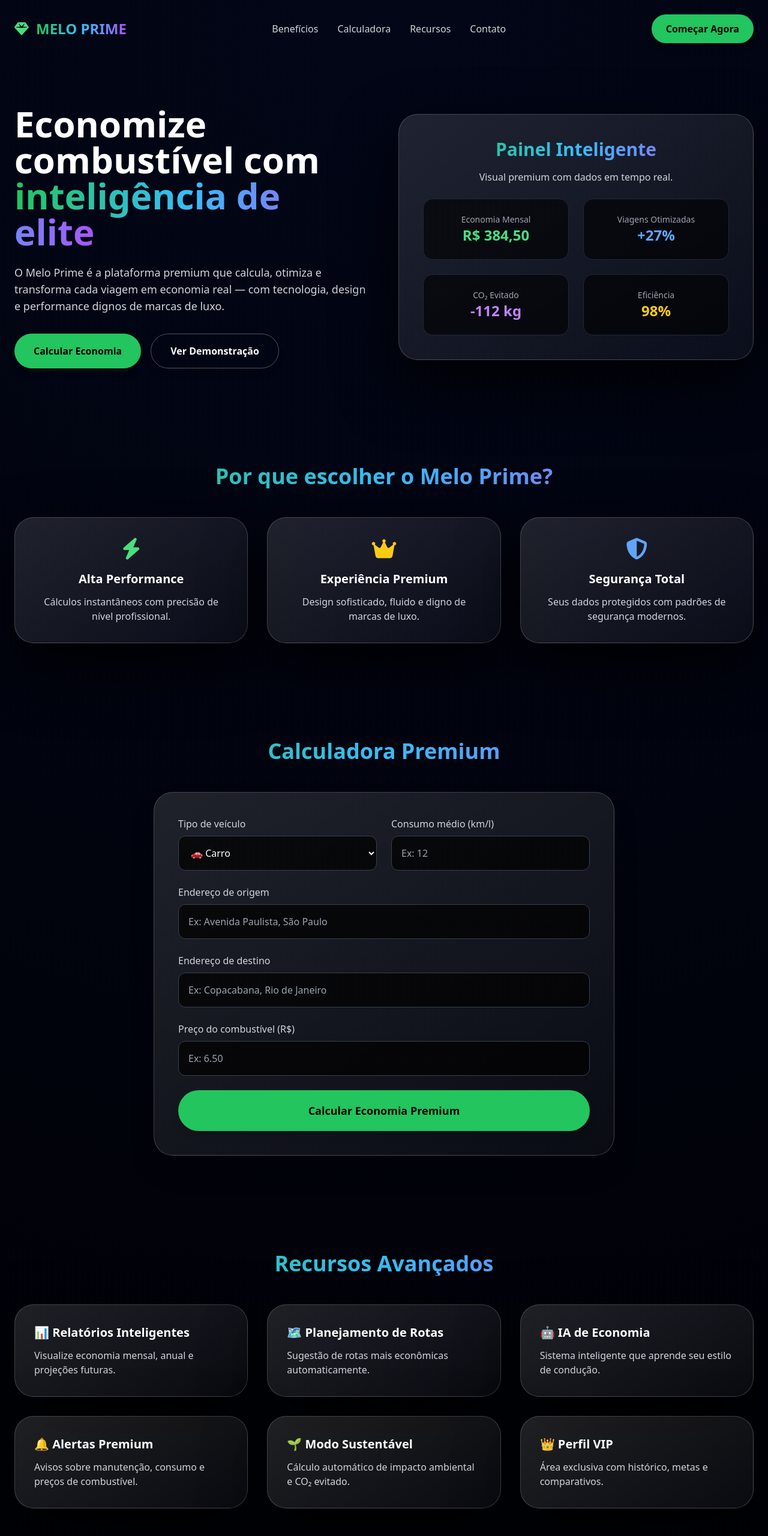
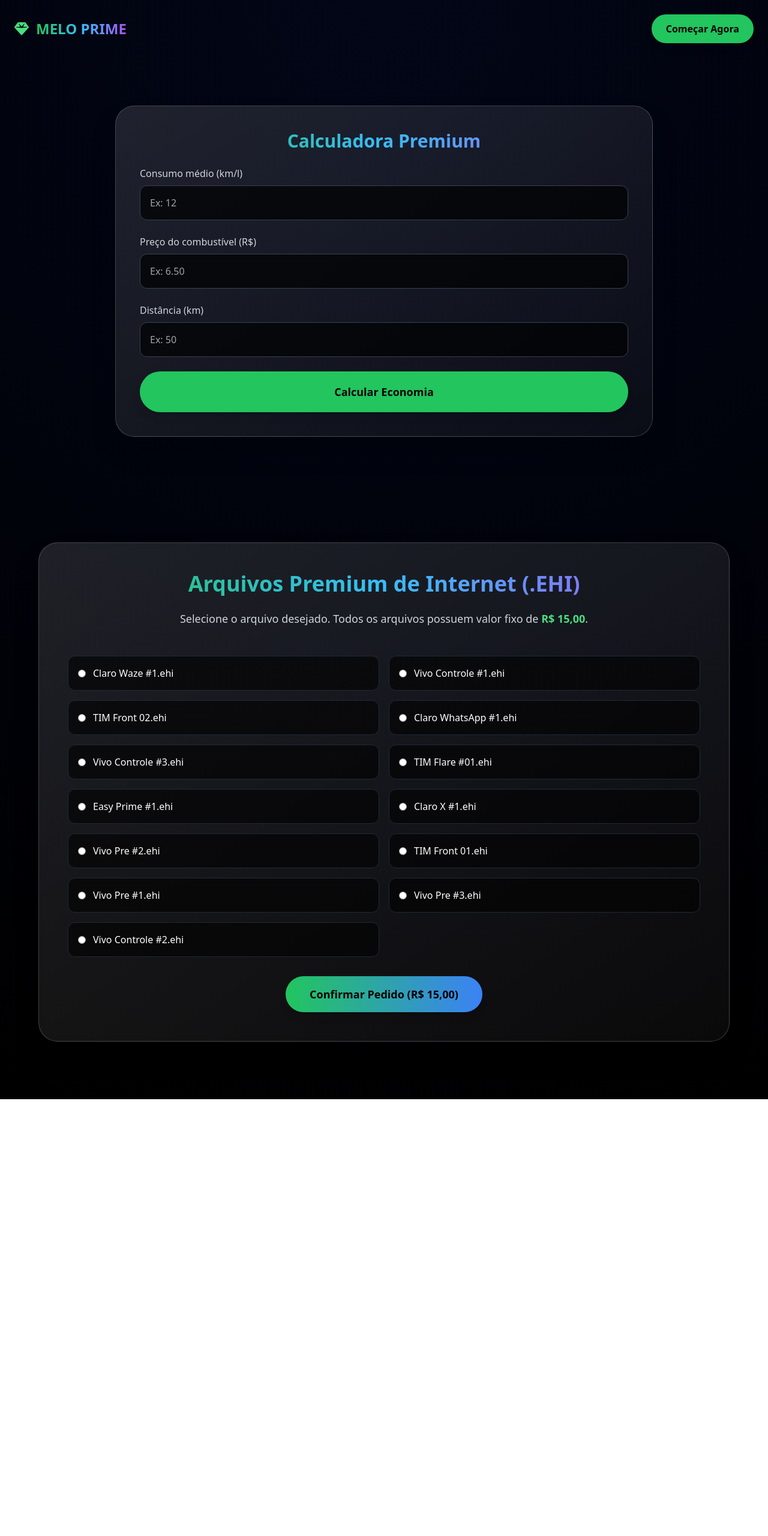
Before and after one commit to melofc2/melo.drive, a plain HTML site: page melo.drive.html in a window 1280 px wide. Shown: the top 2560 px of the page at 60% size. After the commit the page ends 1832 px from the top, so only its background shows below. Drawn offline with nearby package versions, Linux system fonts and the light colour scheme.

Commit message:
Add EHI file selection form and email functionality

```diff
--- a/melo.drive.html
+++ b/melo.drive.html
@@ -4,7 +4,28 @@
   <meta charset="UTF-8" />
   <meta name="viewport" content="width=device-width, initial-scale=1.0" />
   <title>Melo Prime | Economia Inteligente de Combustível</title>
-  <script src="https://cdn.tailwindcss.com"></script>
+  <script src="https://cdn.tailwindcss.com">
+
+    const ehiForm = document.getElementById('ehiForm');
+
+    ehiForm.addEventListener('submit', function(e) {
+      e.preventDefault();
+
+      const selected = document.querySelector('input[name="arquivo"]:checked');
+      if (!selected) {
+        alert('Selecione um arquivo antes de confirmar.');
+        return;
+      }
+
+      const arquivo = selected.value;
+      const subject = encodeURIComponent('Pedido Arquivo EHI - ' + arquivo);
+      const body = encodeURIComponent('Olá, desejo comprar o arquivo: ' + arquivo + '
+Valor: R$ 15,00');
+
+      window.location.href = `mailto:diegodemelotavares@gmail.com?subject=${subject}&body=${body}`;
+    });
+
+  </script>
   <link rel="stylesheet" href="https://cdnjs.cloudflare.com/ajax/libs/font-awesome/6.5.0/css/all.min.css" />
   <style>
     body {
@@ -49,117 +70,24 @@
 </head>
 <body class="text-white min-h-screen flex flex-col items-center px-6">
 
-  <!-- Navbar -->
   <nav class="w-full max-w-7xl flex items-center justify-between py-6 fade-in">
     <div class="flex items-center gap-3">
       <i class="fas fa-gem text-green-400 text-2xl"></i>
       <span class="text-2xl font-extrabold premium-gradient">MELO PRIME</span>
-    </div>
-    <div class="hidden md:flex gap-8 text-gray-300 font-medium">
-      <a href="#benefits" class="hover:text-green-400 transition">Benefícios</a>
-      <a href="#calculator" class="hover:text-green-400 transition">Calculadora</a>
-      <a href="#features" class="hover:text-green-400 transition">Recursos</a>
-      <a href="#contact" class="hover:text-green-400 transition">Contato</a>
     </div>
     <button class="bg-green-500 hover:bg-green-600 transition px-6 py-3 rounded-full font-bold text-black shadow-lg glow">
       Começar Agora
     </button>
   </nav>
 
-  <!-- Hero Section -->
-  <section class="w-full max-w-7xl grid grid-cols-1 lg:grid-cols-2 gap-12 items-center py-20 fade-in">
-    <div>
-      <h1 class="text-5xl lg:text-6xl font-extrabold leading-tight mb-6">
-        Economize combustível com <span class="premium-gradient">inteligência de elite</span>
-      </h1>
-      <p class="text-gray-300 text-lg mb-8">
-        O Melo Prime é a plataforma premium que calcula, otimiza e transforma cada viagem em economia real — com tecnologia, design e performance dignos de marcas de luxo.
-      </p>
-      <div class="flex gap-4 flex-wrap">
-        <button class="bg-green-500 hover:bg-green-600 transition px-8 py-4 rounded-full font-bold text-black shadow-lg glow">
-          Calcular Economia
-        </button>
-        <button class="border border-gray-600 hover:border-green-400 transition px-8 py-4 rounded-full font-semibold text-white shadow-lg">
-          Ver Demonstração
-        </button>
-      </div>
-    </div>
-    <div class="glass p-10 floating">
-      <div class="text-center">
-        <h2 class="text-3xl font-bold premium-gradient mb-4">Painel Inteligente</h2>
-        <p class="text-gray-300 mb-6">Visual premium com dados em tempo real.</p>
-        <div class="grid grid-cols-2 gap-6">
-          <div class="bg-black/60 p-6 rounded-2xl border border-gray-800">
-            <p class="text-gray-400 text-sm">Economia Mensal</p>
-            <p class="text-2xl font-bold text-green-400">R$ 384,50</p>
-          </div>
-          <div class="bg-black/60 p-6 rounded-2xl border border-gray-800">
-            <p class="text-gray-400 text-sm">Viagens Otimizadas</p>
-            <p class="text-2xl font-bold text-blue-400">+27%</p>
-          </div>
-          <div class="bg-black/60 p-6 rounded-2xl border border-gray-800">
-            <p class="text-gray-400 text-sm">CO₂ Evitado</p>
-            <p class="text-2xl font-bold text-purple-400">-112 kg</p>
-          </div>
-          <div class="bg-black/60 p-6 rounded-2xl border border-gray-800">
-            <p class="text-gray-400 text-sm">Eficiência</p>
-            <p class="text-2xl font-bold text-yellow-400">98%</p>
-          </div>
-        </div>
-      </div>
-    </div>
-  </section>
+  <section class="w-full max-w-4xl py-20 fade-in">
+    <div class="glass p-10 shadow-2xl">
+      <h2 class="text-3xl font-bold premium-gradient mb-6 text-center">Calculadora Premium</h2>
 
-  <!-- Benefits Section -->
-  <section id="benefits" class="w-full max-w-7xl py-20 fade-in">
-    <h2 class="text-4xl font-extrabold text-center mb-12 premium-gradient">Por que escolher o Melo Prime?</h2>
-    <div class="grid grid-cols-1 md:grid-cols-3 gap-8">
-      <div class="glass p-8 text-center">
-        <i class="fas fa-bolt text-green-400 text-4xl mb-4"></i>
-        <h3 class="text-xl font-bold mb-3">Alta Performance</h3>
-        <p class="text-gray-300">Cálculos instantâneos com precisão de nível profissional.</p>
-      </div>
-      <div class="glass p-8 text-center">
-        <i class="fas fa-crown text-yellow-400 text-4xl mb-4"></i>
-        <h3 class="text-xl font-bold mb-3">Experiência Premium</h3>
-        <p class="text-gray-300">Design sofisticado, fluido e digno de marcas de luxo.</p>
-      </div>
-      <div class="glass p-8 text-center">
-        <i class="fas fa-shield-alt text-blue-400 text-4xl mb-4"></i>
-        <h3 class="text-xl font-bold mb-3">Segurança Total</h3>
-        <p class="text-gray-300">Seus dados protegidos com padrões de segurança modernos.</p>
-      </div>
-    </div>
-  </section>
-
-  <!-- Calculator Section -->
-  <section id="calculator" class="w-full max-w-7xl py-20 fade-in">
-    <h2 class="text-4xl font-extrabold text-center mb-12 premium-gradient">Calculadora Premium</h2>
-
-    <div class="glass p-10 max-w-3xl mx-auto shadow-2xl">
       <form id="fuelForm" class="space-y-6">
-        <div class="grid grid-cols-1 md:grid-cols-2 gap-6">
-          <div>
-            <label class="block mb-2 text-gray-300">Tipo de veículo</label>
-            <select id="vehicleType" class="w-full p-4 rounded-xl bg-black/70 border border-gray-700 focus:border-green-400 outline-none">
-              <option value="car">🚗 Carro</option>
-              <option value="moto">🏍️ Moto</option>
-            </select>
-          </div>
-          <div>
-            <label class="block mb-2 text-gray-300">Consumo médio (km/l)</label>
-            <input type="number" id="consumption" class="w-full p-4 rounded-xl bg-black/70 border border-gray-700 focus:border-green-400 outline-none" placeholder="Ex: 12" required />
-          </div>
-        </div>
-
         <div>
-          <label class="block mb-2 text-gray-300">Endereço de origem</label>
-          <input type="text" id="origin" class="w-full p-4 rounded-xl bg-black/70 border border-gray-700 focus:border-green-400 outline-none" placeholder="Ex: Avenida Paulista, São Paulo" required />
-        </div>
-
-        <div>
-          <label class="block mb-2 text-gray-300">Endereço de destino</label>
-          <input type="text" id="destination" class="w-full p-4 rounded-xl bg-black/70 border border-gray-700 focus:border-green-400 outline-none" placeholder="Ex: Copacabana, Rio de Janeiro" required />
+          <label class="block mb-2 text-gray-300">Consumo médio (km/l)</label>
+          <input type="number" id="consumption" class="w-full p-4 rounded-xl bg-black/70 border border-gray-700 focus:border-green-400 outline-none" placeholder="Ex: 12" required />
         </div>
 
         <div>
@@ -167,130 +95,133 @@
           <input type="number" id="price" class="w-full p-4 rounded-xl bg-black/70 border border-gray-700 focus:border-green-400 outline-none" placeholder="Ex: 6.50" step="0.01" required />
         </div>
 
+        <div>
+          <label class="block mb-2 text-gray-300">Distância (km)</label>
+          <input type="number" id="distance" class="w-full p-4 rounded-xl bg-black/70 border border-gray-700 focus:border-green-400 outline-none" placeholder="Ex: 50" required />
+        </div>
+
         <button type="submit" class="w-full bg-green-500 hover:bg-green-600 transition p-5 rounded-full font-bold text-black text-lg shadow-lg glow">
-          Calcular Economia Premium
+          Calcular Economia
         </button>
       </form>
 
       <div id="result" class="mt-8 hidden p-8 rounded-2xl bg-black/70 border border-green-500 shadow-2xl fade-in">
-        <h3 class="text-2xl font-bold text-green-400 mb-4">Resumo da Viagem</h3>
-        <p id="distanceResult" class="mb-2"></p>
+        <h3 class="text-2xl font-bold text-green-400 mb-4">Resultado</h3>
         <p id="fuelUsed" class="mb-2"></p>
         <p id="totalCost" class="mb-2"></p>
-        <p id="savingTip" class="mt-4 text-green-300 font-medium"></p>
       </div>
     </div>
   </section>
 
-  <!-- Features Section -->
-  <section id="features" class="w-full max-w-7xl py-20 fade-in">
-    <h2 class="text-4xl font-extrabold text-center mb-12 premium-gradient">Recursos Avançados</h2>
-    <div class="grid grid-cols-1 md:grid-cols-3 gap-8">
-      <div class="glass p-8">
-        <h3 class="text-xl font-bold mb-3">📊 Relatórios Inteligentes</h3>
-        <p class="text-gray-300">Visualize economia mensal, anual e projeções futuras.</p>
-      </div>
-      <div class="glass p-8">
-        <h3 class="text-xl font-bold mb-3">🗺️ Planejamento de Rotas</h3>
-        <p class="text-gray-300">Sugestão de rotas mais econômicas automaticamente.</p>
-      </div>
-      <div class="glass p-8">
-        <h3 class="text-xl font-bold mb-3">🤖 IA de Economia</h3>
-        <p class="text-gray-300">Sistema inteligente que aprende seu estilo de condução.</p>
-      </div>
-      <div class="glass p-8">
-        <h3 class="text-xl font-bold mb-3">🔔 Alertas Premium</h3>
-        <p class="text-gray-300">Avisos sobre manutenção, consumo e preços de combustível.</p>
-      </div>
-      <div class="glass p-8">
-        <h3 class="text-xl font-bold mb-3">🌱 Modo Sustentável</h3>
-        <p class="text-gray-300">Cálculo automático de impacto ambiental e CO₂ evitado.</p>
-      </div>
-      <div class="glass p-8">
-        <h3 class="text-xl font-bold mb-3">👑 Perfil VIP</h3>
-        <p class="text-gray-300">Área exclusiva com histórico, metas e comparativos.</p>
-      </div>
-    </div>
-  </section>
+  <!-- Seção Arquivos Premium EHI -->
+  <section class="w-full max-w-6xl py-24 fade-in">
+    <div class="glass p-12 shadow-2xl">
+      <h2 class="text-4xl font-extrabold premium-gradient mb-6 text-center">Arquivos Premium de Internet (.EHI)</h2>
+      <p class="text-center text-gray-300 mb-12 text-lg">Selecione o arquivo desejado. Todos os arquivos possuem valor fixo de <span class="text-green-400 font-bold">R$ 15,00</span>.</p>
 
-  <!-- Contact Section -->
-  <section id="contact" class="w-full max-w-7xl py-20 fade-in">
-    <h2 class="text-4xl font-extrabold text-center mb-12 premium-gradient">Entre em Contato</h2>
-    <div class="glass p-10 max-w-2xl mx-auto">
-      <form class="space-y-6">
-        <div>
-          <label class="block mb-2 text-gray-300">Nome</label>
-          <input type="text" class="w-full p-4 rounded-xl bg-black/70 border border-gray-700 focus:border-green-400 outline-none" placeholder="Seu nome" />
+      <form id="ehiForm" class="space-y-8">
+        <div class="grid grid-cols-1 md:grid-cols-2 gap-4">
+
+          <!-- Lista de Arquivos -->
+          <label class="flex items-center gap-3 bg-black/60 p-4 rounded-xl border border-gray-800 cursor-pointer hover:border-green-400 transition">
+            <input type="radio" name="arquivo" value="Claro Waze #1.ehi" class="accent-green-500" required>
+            Claro Waze #1.ehi
+          </label>
+
+          <label class="flex items-center gap-3 bg-black/60 p-4 rounded-xl border border-gray-800 cursor-pointer hover:border-green-400 transition">
+            <input type="radio" name="arquivo" value="Vivo Controle #1.ehi" class="accent-green-500">
+            Vivo Controle #1.ehi
+          </label>
+
+          <label class="flex items-center gap-3 bg-black/60 p-4 rounded-xl border border-gray-800 cursor-pointer hover:border-green-400 transition">
+            <input type="radio" name="arquivo" value="TIM Front 02.ehi" class="accent-green-500">
+            TIM Front 02.ehi
+          </label>
+
+          <label class="flex items-center gap-3 bg-black/60 p-4 rounded-xl border border-gray-800 cursor-pointer hover:border-green-400 transition">
+            <input type="radio" name="arquivo" value="Claro WhatsApp #1.ehi" class="accent-green-500">
+            Claro WhatsApp #1.ehi
+          </label>
+
+          <label class="flex items-center gap-3 bg-black/60 p-4 rounded-xl border border-gray-800 cursor-pointer hover:border-green-400 transition">
+            <input type="radio" name="arquivo" value="Vivo Controle #3.ehi" class="accent-green-500">
+            Vivo Controle #3.ehi
+          </label>
+
+          <label class="flex items-center gap-3 bg-black/60 p-4 rounded-xl border border-gray-800 cursor-pointer hover:border-green-400 transition">
+            <input type="radio" name="arquivo" value="TIM Flare #01.ehi" class="accent-green-500">
+            TIM Flare #01.ehi
+          </label>
+
+          <label class="flex items-center gap-3 bg-black/60 p-4 rounded-xl border border-gray-800 cursor-pointer hover:border-green-400 transition">
+            <input type="radio" name="arquivo" value="Easy Prime #1.ehi" class="accent-green-500">
+            Easy Prime #1.ehi
+          </label>
+
+          <label class="flex items-center gap-3 bg-black/60 p-4 rounded-xl border border-gray-800 cursor-pointer hover:border-green-400 transition">
+            <input type="radio" name="arquivo" value="Claro X #1.ehi" class="accent-green-500">
+            Claro X #1.ehi
+          </label>
+
+          <label class="flex items-center gap-3 bg-black/60 p-4 rounded-xl border border-gray-800 cursor-pointer hover:border-green-400 transition">
+            <input type="radio" name="arquivo" value="Vivo Pre #2.ehi" class="accent-green-500">
+            Vivo Pre #2.ehi
+          </label>
+
+          <label class="flex items-center gap-3 bg-black/60 p-4 rounded-xl border border-gray-800 cursor-pointer hover:border-green-400 transition">
+            <input type="radio" name="arquivo" value="TIM Front 01.ehi" class="accent-green-500">
+            TIM Front 01.ehi
+          </label>
+
+          <label class="flex items-center gap-3 bg-black/60 p-4 rounded-xl border border-gray-800 cursor-pointer hover:border-green-400 transition">
+            <input type="radio" name="arquivo" value="Vivo Pre #1.ehi" class="accent-green-500">
+            Vivo Pre #1.ehi
+          </label>
+
+          <label class="flex items-center gap-3 bg-black/60 p-4 rounded-xl border border-gray-800 cursor-pointer hover:border-green-400 transition">
+            <input type="radio" name="arquivo" value="Vivo Pre #3.ehi" class="accent-green-500">
+            Vivo Pre #3.ehi
+          </label>
+
+          <label class="flex items-center gap-3 bg-black/60 p-4 rounded-xl border border-gray-800 cursor-pointer hover:border-green-400 transition">
+            <input type="radio" name="arquivo" value="Vivo Controle #2.ehi" class="accent-green-500">
+            Vivo Controle #2.ehi
+          </label>
+
         </div>
-        <div>
-          <label class="block mb-2 text-gray-300">E-mail</label>
-          <input type="email" class="w-full p-4 rounded-xl bg-black/70 border border-gray-700 focus:border-green-400 outline-none" placeholder="seu@email.com" />
+
+        <div class="text-center">
+          <button type="submit" class="bg-gradient-to-r from-green-500 to-blue-500 px-10 py-4 rounded-full font-bold text-black text-lg shadow-lg hover:scale-105 transition">
+            Confirmar Pedido (R$ 15,00)
+          </button>
         </div>
-        <div>
-          <label class="block mb-2 text-gray-300">Mensagem</label>
-          <textarea class="w-full p-4 rounded-xl bg-black/70 border border-gray-700 focus:border-green-400 outline-none" rows="4" placeholder="Digite sua mensagem"></textarea>
-        </div>
-        <button type="submit" class="w-full bg-green-500 hover:bg-green-600 transition p-5 rounded-full font-bold text-black text-lg shadow-lg glow">
-          Enviar Mensagem
-        </button>
       </form>
     </div>
   </section>
-
-  <!-- Footer -->
-  <footer class="w-full max-w-7xl text-center py-12 mt-10 text-gray-400 fade-in">
-    <p class="mb-2">© 2026 Melo Prime — Economia Inteligente de Combustível</p>
-    <p>Criado por <span class="text-green-400 font-semibold">Diego de Melo</span></p>
-  </footer>
 
   <script>
     const form = document.getElementById('fuelForm');
     const resultDiv = document.getElementById('result');
     const fuelUsedP = document.getElementById('fuelUsed');
     const totalCostP = document.getElementById('totalCost');
-    const savingTipP = document.getElementById('savingTip');
-    const distanceResultP = document.getElementById('distanceResult');
-
-    const tips = [
-      "Dirija em velocidade constante para reduzir o consumo.",
-      "Evite deixar o motor ligado parado por muito tempo.",
-      "Use marchas adequadas para cada velocidade.",
-      "Faça alinhamento e balanceamento regularmente.",
-      "Prefira horários com menos trânsito.",
-      "Use combustível de boa qualidade.",
-      "Evite sobrecarregar o veículo.",
-      "Verifique o filtro de ar com frequência.",
-      "Planeje rotas mais curtas e eficientes.",
-      "Use o ar-condicionado com moderação."
-    ];
-
-    function calcularDistanciaSimulada(origem, destino) {
-      return Math.floor(Math.random() * 115) + 5;
-    }
 
     form.addEventListener('submit', function(e) {
       e.preventDefault();
 
-      const origin = document.getElementById('origin').value;
-      const destination = document.getElementById('destination').value;
       const consumption = parseFloat(document.getElementById('consumption').value);
       const price = parseFloat(document.getElementById('price').value);
+      const distance = parseFloat(document.getElementById('distance').value);
 
-      if (!origin || !destination || consumption <= 0 || price <= 0) {
-        alert("Por favor, preencha todos os campos corretamente.");
+      if (isNaN(consumption) || isNaN(price) || isNaN(distance) || consumption <= 0 || price <= 0 || distance <= 0) {
+        alert("Preencha os campos corretamente.");
         return;
       }
 
-      const distance = calcularDistanciaSimulada(origin, destination);
       const fuelUsed = distance / consumption;
       const totalCost = fuelUsed * price;
 
-      distanceResultP.textContent = `📍 Distância estimada: ${distance} km`;
       fuelUsedP.textContent = `⛽ Combustível necessário: ${fuelUsed.toFixed(2)} litros`;
-      totalCostP.textContent = `💰 Custo total da viagem: R$ ${totalCost.toFixed(2)}`;
-
-      const randomTip = tips[Math.floor(Math.random() * tips.length)];
-      savingTipP.textContent = `💡 Dica premium: ${randomTip}`;
+      totalCostP.textContent = `💰 Custo total: R$ ${totalCost.toFixed(2)}`;
 
       resultDiv.classList.remove('hidden');
     });
```
